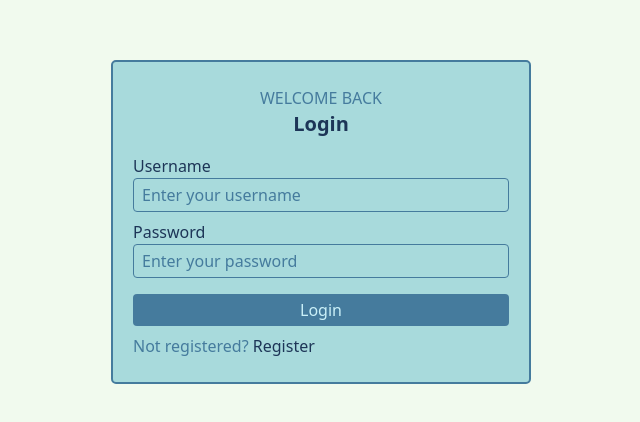
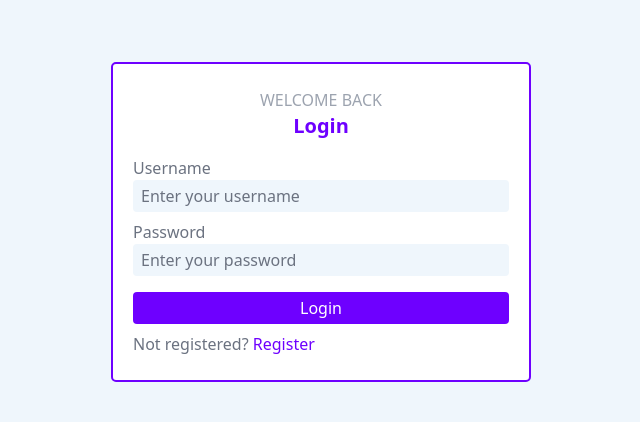
Before and after one commit to romeshkosme/chatFrontend, a React (Vite) app: page / in a window 1280 px wide. Shown: the part 178-600 px from the top of the page, without its empty margins (319-959 px from the left). Built offline with nearby package versions, Linux system fonts and the light colour scheme; no server answers.

Commit message:
authUIFixes

```diff
--- a/src/components/Chat.jsx
+++ b/src/components/Chat.jsx
@@ -17,7 +17,6 @@ function Chat(props) {
   const [msg, setMsg] = useState("");
   const [messages, setMessages] = useState([]);
   const [socketConnected, setSocketConnected] = useState(false);
-  console.log("chat component VITE_ENDPOINT - ", import.meta.env.VITE_ENDPOINT)
   useEffect(() => {
     if (user) {
       socket = io(ENDPOINT);
--- a/src/pages/auth/Login.jsx
+++ b/src/pages/auth/Login.jsx
@@ -29,19 +29,19 @@ function Login() {
   };
   return (
     <>
-      <div className="bg-[#f1faee] h-[100vh] flex justify-center items-center">
+      <div className="bg-[#EFF6FC] h-[100vh] flex justify-center items-center">
         {/* card */}
-        <div className="bg-[#a8dadc] w-[420px] max-w-[450px] max-h-[430px] border-2 border-[#457b9d] rounded-[5px] py-[24px] px-[20px]">
-          <p className="text-center font-[500] text-[#457b9d]">WELCOME BACK</p>
-          <h1 className="text-center font-[600] text-xl text-[#1d3557]">
+        <div className="bg-[#ffffff] w-[420px] max-w-[450px] max-h-[430px] border-2 border-[#6E00FF] rounded-[5px] py-[24px] px-[20px]">
+          <p className="text-center font-[500] text-gray-400">WELCOME BACK</p>
+          <h1 className="text-center font-[600] text-xl text-[#6E00FF]">
             Login
           </h1>
           {/* form */}
           <div className="flex flex-col mt-4">
-            <label className="text-[#1d3557]">Username</label>
+            <label className="text-gray-500">Username</label>
             <input
               type="text"
-              className="bg-transparent border border-[#457b9d] text-[#457b9d] rounded-[4px] px-2 py-1 placeholder:text-[#457b9d] focus:outline-none"
+              className="bg-[#EFF6FC] text-gray-500 rounded-[4px] px-2 py-1 placeholder:text-gray-500 focus:outline-none"
               placeholder="Enter your username"
               value={username}
               onChange={(e) => {
@@ -50,10 +50,10 @@ function Login() {
             />
           </div>
           <div className="flex flex-col mt-2">
-            <label className="text-[#1d3557]">Password</label>
+            <label className="text-gray-500">Password</label>
             <input
               type="password"
-              className="bg-transparent border border-[#457b9d] text-[#457b9d] rounded-[4px] px-2 py-1 placeholder:text-[#457b9d] focus:outline-none"
+              className="bg-[#EFF6FC] text-gray-500 rounded-[4px] px-2 py-1 placeholder:text-gray-500 focus:outline-none"
               placeholder="Enter your password"
               value={password}
               onChange={(e) => {
@@ -63,14 +63,14 @@ function Login() {
           </div>
           <button
             onClick={onSubmitHandle}
-            className="font-[500] w-full bg-[#457b9d] text-[#caf0f8] px-2 py-1 rounded-[4px] mt-4"
+            className="font-[500] w-full bg-[#6E00FF] text-white px-2 py-1 rounded-[4px] mt-4"
           >
             Login
           </button>
-          <p className="mt-2 text-[#457b9d]">
+          <p className="mt-2 text-gray-500">
             Not registered?{" "}
             <Link to={"/register"}>
-              <span className="font-[500] text-[#1d3557] cursor-pointer">
+              <span className="font-[500] text-[#6E00FF] cursor-pointer">
                 Register
               </span>
             </Link>
--- a/src/pages/auth/Register.jsx
+++ b/src/pages/auth/Register.jsx
@@ -29,19 +29,19 @@ function Register() {
     }
   };
   return (
-    <div className="bg-[#f1faee] h-[100vh] flex justify-center items-center">
+    <div className="bg-[#EFF6FC] h-[100vh] flex justify-center items-center">
       {/* card */}
-      <div className="bg-[#a8dadc] w-[420px] max-w-[450px] max-h-[430px] border-2 border-[#457b9d] rounded-[5px] py-[24px] px-[20px]">
-        <p className="text-center font-[500] text-[#457b9d]">WELCOME</p>
-        <h1 className="text-center font-[600] text-xl text-[#1d3557]">
+      <div className="bg-[#ffffff] w-[420px] max-w-[450px] max-h-[430px] border-2 border-[#6E00FF] rounded-[5px] py-[24px] px-[20px]">
+        <p className="text-center font-[500] text-gray-400">WELCOME</p>
+        <h1 className="text-center font-[600] text-xl text-[#6E00FF]">
           Register
         </h1>
         {/* form */}
         <div className="flex flex-col mt-4">
-          <label className="text-[#1d3557]">Username</label>
+          <label className="text-gray-500">Username</label>
           <input
             type="text"
-            className="bg-transparent border border-[#457b9d] text-[#457b9d] rounded-[4px] px-2 py-1 placeholder:text-[#457b9d] focus:outline-none"
+            className="bg-[#EFF6FC] text-gray-500 rounded-[4px] px-2 py-1 placeholder:text-gray-500 focus:outline-none"
             placeholder="Enter your username"
             value={username}
             onChange={(e) => {
@@ -53,7 +53,7 @@ function Register() {
           <label className="text-[#1d3557]">Password</label>
           <input
             type="password"
-            className="bg-transparent border border-[#457b9d] text-[#457b9d] rounded-[4px] px-2 py-1 placeholder:text-[#457b9d] focus:outline-none"
+            className="bg-[#EFF6FC] text-gray-500 rounded-[4px] px-2 py-1 placeholder:text-gray-500 focus:outline-none"
             placeholder="Enter your password"
             value={password}
             onChange={(e) => {
@@ -62,15 +62,15 @@ function Register() {
           />
         </div>
         <button
-          className="font-[500] w-full bg-[#457b9d] text-[#caf0f8] px-2 py-1 rounded-[4px] mt-4"
+          className="font-[500] w-full bg-[#6E00FF] text-white px-2 py-1 rounded-[4px] mt-4"
           onClick={onSubmitHandle}
         >
           Register
         </button>
-        <p className="mt-2 text-[#457b9d]">
+        <p className="mt-2 text-gray-500">
           Not registered?{" "}
           <Link to={"/"}>
-            <span className="font-[500] text-[#1d3557] cursor-pointer">
+            <span className="font-[500] text-[#6E00FF] cursor-pointer">
               Login
             </span>
           </Link>
```
